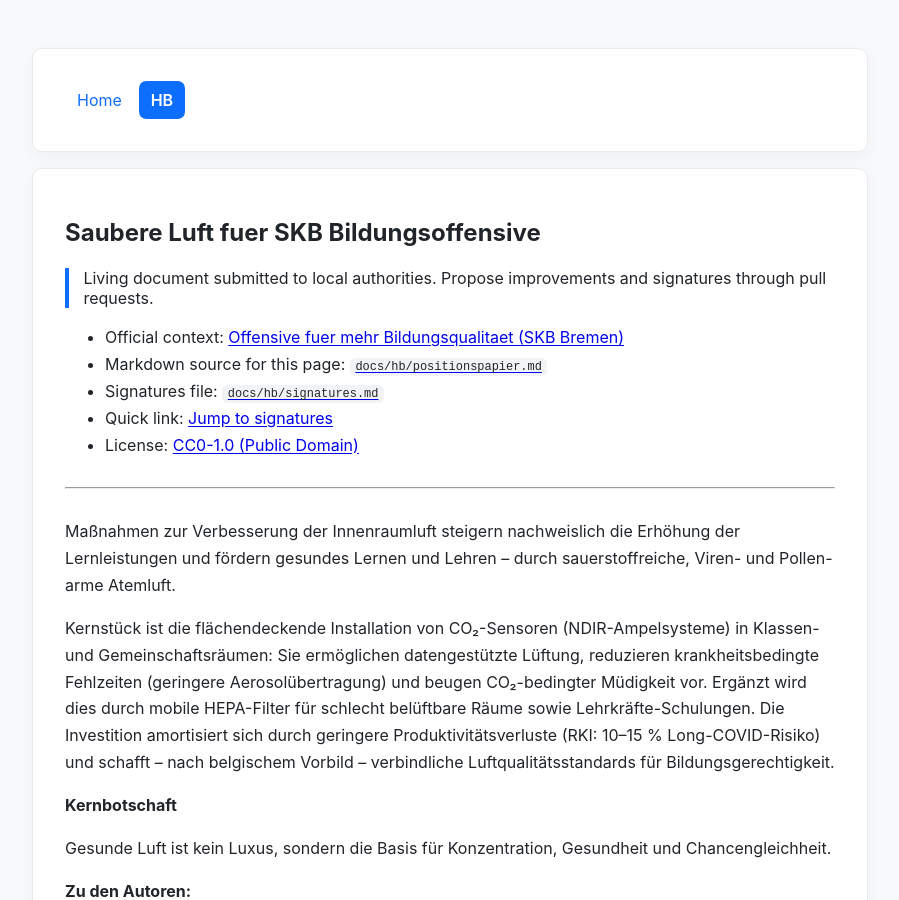
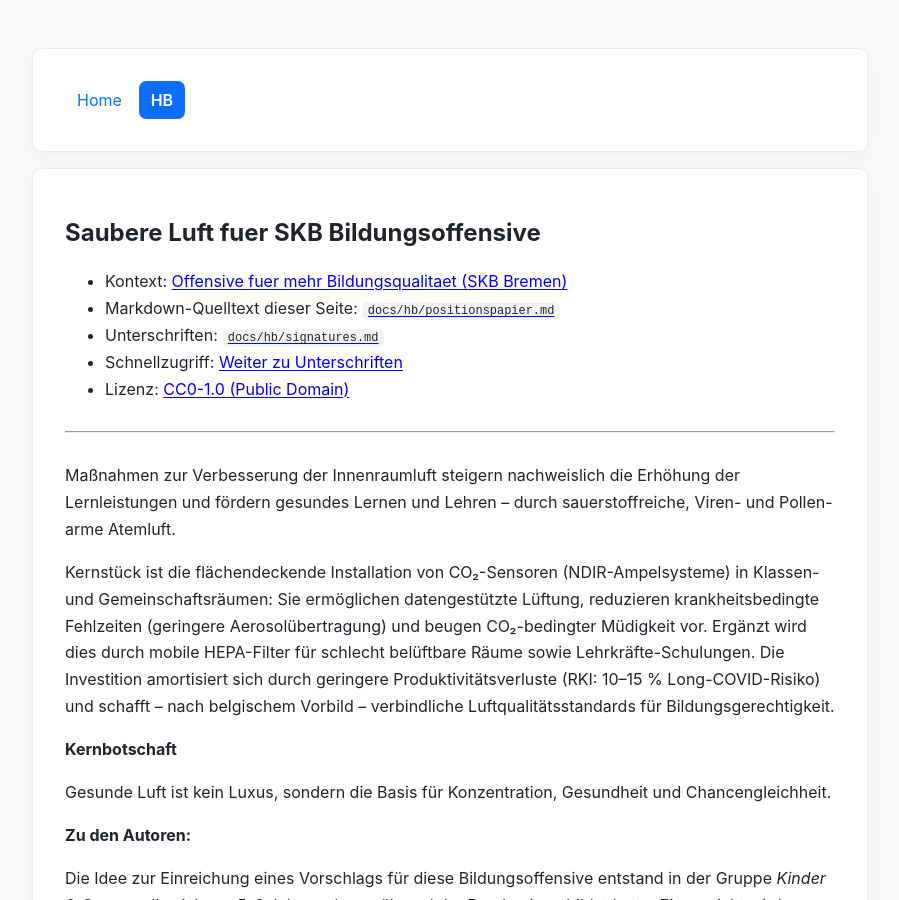
Before and after one commit to aprossi/awesome-clean-air-practice, a Jekyll site: the page built from docs/hb/index.md, in a window 1280 px wide and 900 px high. Shown: the whole window, without its empty margins (190-1089 px from the left). Built offline with Jekyll 4.4.1, drawn with Linux system fonts in a browser that asks for light colours.

Commit message:
Update index.md
header in German

```diff
--- a/docs/hb/index.md
+++ b/docs/hb/index.md
@@ -7,15 +7,15 @@ permalink: /hb/
 <a id="top"></a>
 # Saubere Luft fuer SKB Bildungsoffensive
 
-<div class="lead-note mb-4">
+<!-- <div class="lead-note mb-4">
   Living document submitted to local authorities. Propose improvements and signatures through pull requests.
-</div>
+</div> -->
 
-- Official context: [Offensive fuer mehr Bildungsqualitaet (SKB Bremen)](https://www.bildung.bremen.de/offensive-fur-mehr-bildungsqualitat-483718)
-- Markdown source for this page: [`docs/hb/positionspapier.md`](https://github.com/aprossi/awesome-clean-air-practice/blob/main/docs/hb/positionspapier.md)
-- Signatures file: [`docs/hb/signatures.md`](https://github.com/aprossi/awesome-clean-air-practice/blob/main/docs/hb/signatures.md)
-- Quick link: [Jump to signatures](#signatures)
-- License: [CC0-1.0 (Public Domain)](https://github.com/aprossi/awesome-clean-air-practice/blob/main/LICENSE)
+- Kontext: [Offensive fuer mehr Bildungsqualitaet (SKB Bremen)](https://www.bildung.bremen.de/offensive-fur-mehr-bildungsqualitat-483718)
+- Markdown-Quelltext dieser Seite: [`docs/hb/positionspapier.md`](https://github.com/aprossi/awesome-clean-air-practice/blob/main/docs/hb/positionspapier.md)
+- Unterschriften: [`docs/hb/signatures.md`](https://github.com/aprossi/awesome-clean-air-practice/blob/main/docs/hb/signatures.md)
+- Schnellzugriff: [Weiter zu Unterschriften](#signatures)
+- Lizenz: [CC0-1.0 (Public Domain)](https://github.com/aprossi/awesome-clean-air-practice/blob/main/LICENSE)
 
 ---
 
```
